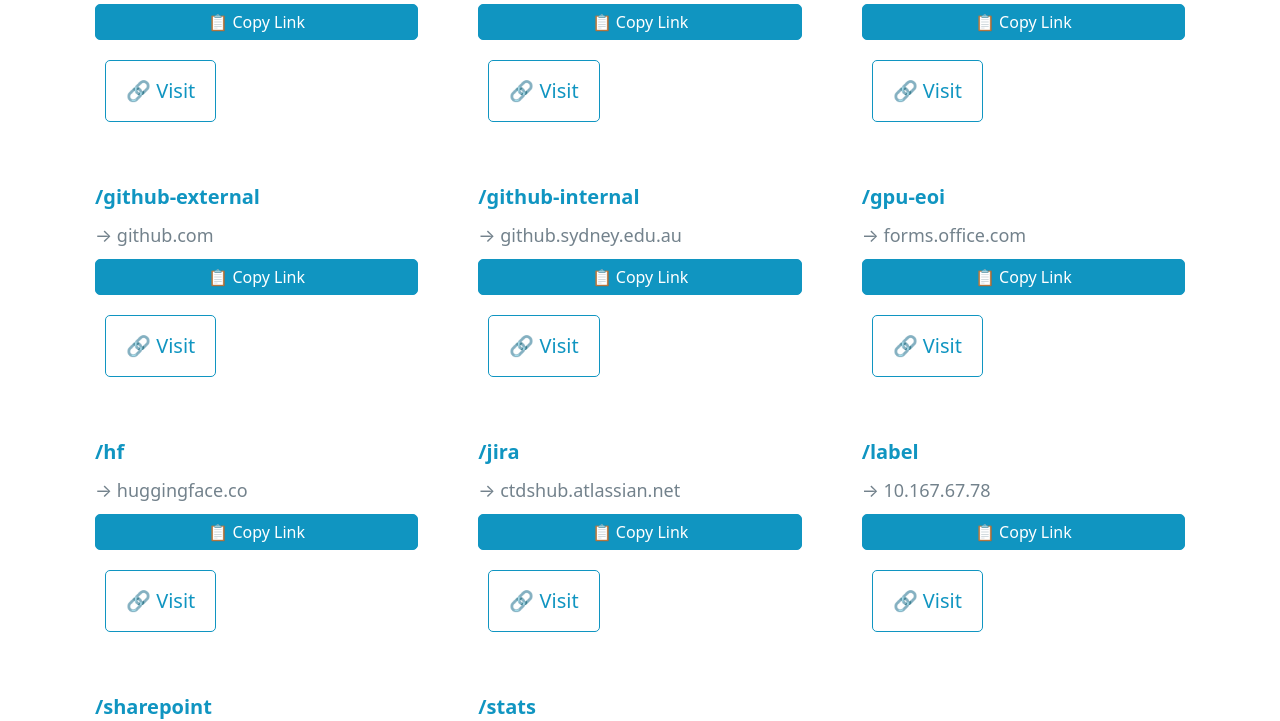
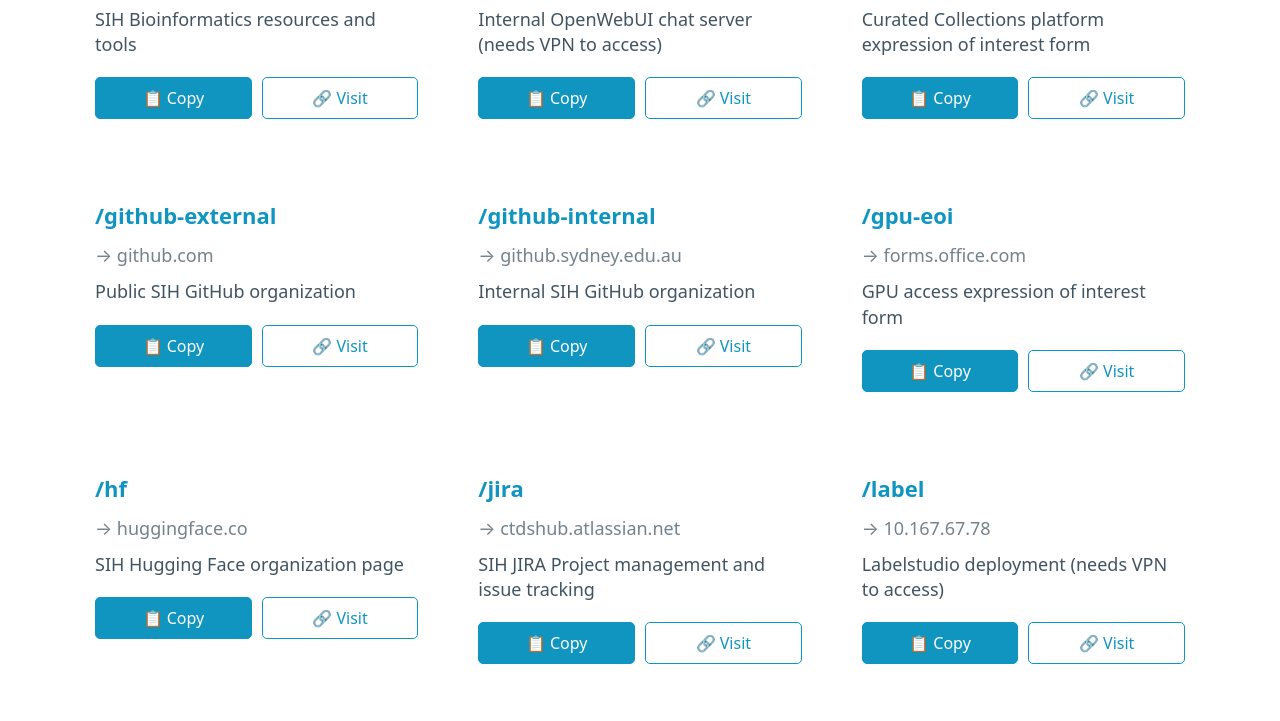
Before and after one commit to Sydney-Informatics-Hub/links, a plain HTML site: page index.html in a window 1280 px wide. Shown: the part 557-1278 px from the top of the page. Drawn offline with nearby package versions, Linux system fonts and the light colour scheme.

Commit message:
Update summary page with descriptions and allow either description or straight url

```diff
--- a/index.html
+++ b/index.html
@@ -4,8 +4,8 @@
     <meta charset="UTF-8">
     <meta name="viewport" content="width=device-width, initial-scale=1.0">
     <title>SIH Links</title>
+    <link rel="stylesheet" href="styles.css">
     <link rel="stylesheet" href="https://cdn.jsdelivr.net/npm/@picocss/pico@1/css/pico.min.css">
-    <link rel="stylesheet" href="styles.css">
     <script src="links.js"></script>
 </head>
 <body>
--- a/links.js
+++ b/links.js
@@ -1,18 +1,60 @@
 // Redirect links
 const REDIRECTS = {
-  'jira': 'https://ctdshub.atlassian.net/jira/software/c/projects/PIPE/boards/27',
-  'sharepoint': 'https://unisyd.sharepoint.com/:f:/r/teams/SydneyInformaticsHub2/Shared%20Documents/1%20SIH%20Central%20Document%20Repository',
-  'chat': 'http://10.122.246.109:3000',
-  'label': 'http://10.167.67.78:8080',
-  'gpu-eoi': 'https://forms.office.com/r/kmn4P1WNjq',
-  'collections-eoi': 'https://forms.cloud.microsoft/r/hAs6drJ3xQ',
-  'github-internal': 'https://github.sydney.edu.au/informatics',
-  'github-external': 'https://github.com/Sydney-Informatics-Hub',
-  'stats': 'https://sydney-informatics-hub.github.io/stats-resources/',
-  'hf': 'https://huggingface.co/SIH',
-  'bio': 'https://github.com/Sydney-Informatics-Hub/Bioinformatics'
-  // Add more redirects here
+  'jira': {
+    url: 'https://ctdshub.atlassian.net/jira/software/c/projects/PIPE/boards/27',
+    description: 'SIH JIRA Project management and issue tracking'
+  },
+  'sharepoint': {
+    url: 'https://unisyd.sharepoint.com/:f:/r/teams/SydneyInformaticsHub2/Shared%20Documents/1%20SIH%20Central%20Document%20Repository',
+    description: 'SIH Central document repository'
+  },
+  'chat': {
+    url: 'http://10.122.246.109:3000',
+    description: 'Internal OpenWebUI chat server  (needs VPN to access)'
+  },
+  'label': {
+    url: 'http://10.167.67.78:8080',
+    description: 'Labelstudio deployment (needs VPN to access)'
+  },
+  'gpu-eoi': {
+    url: 'https://forms.office.com/r/kmn4P1WNjq',
+    description: 'GPU access expression of interest form'
+  },
+  'collections-eoi': {
+    url: 'https://forms.cloud.microsoft/r/hAs6drJ3xQ',
+    description: 'Curated Collections platform expression of interest form'
+  },
+  'github-internal': {
+    url: 'https://github.sydney.edu.au/informatics',
+    description: 'Internal SIH GitHub organization'
+  },
+  'github-external': {
+    url: 'https://github.com/Sydney-Informatics-Hub',
+    description: 'Public SIH GitHub organization'
+  },
+  'stats': {
+    url: 'https://sydney-informatics-hub.github.io/stats-resources/',
+    description: 'SIH Statistics and data analysis resources'
+  },
+  'hf': {
+    url: 'https://huggingface.co/SIH',
+    description: 'SIH Hugging Face organization page'
+  },
+  'bio': {
+    url: 'https://github.com/Sydney-Informatics-Hub/Bioinformatics',
+    description: 'SIH Bioinformatics resources and tools'
+  }
 };
+
+// Helper function to get URL from redirect entry
+function getRedirectUrl(entry) {
+  return typeof entry === 'string' ? entry : entry.url;
+}
+
+// Helper function to get description from redirect entry
+function getRedirectDescription(entry) {
+  return typeof entry === 'string' ? '' : (entry.description || '');
+}
 
 // Catch-all URL for unmatched paths
 const CATCH_ALL_URL = 'https://informatics.sydney.edu.au';
--- a/script.js
+++ b/script.js
@@ -63,6 +63,15 @@ function getDomainFromUrl(url) {
     }
 }
 
+function getFaviconUrl(url) {
+    try {
+        const domain = new URL(url).origin;
+        return `https://www.google.com/s2/favicons?domain=${domain}&sz=32`;
+    } catch {
+        return null;
+    }
+}
+
 function renderLinks() {
     const container = document.getElementById('links-container');
     const linkCount = document.getElementById('link-count');
@@ -78,20 +87,30 @@ function renderLinks() {
     // Generate link cards
     const linkCards = Object.entries(REDIRECTS)
         .sort(([a], [b]) => a.localeCompare(b))
-        .map(([shortcut, destination]) => {
+        .map(([shortcut, redirectEntry]) => {
+            const destinationUrl = getRedirectUrl(redirectEntry);
+            const description = getRedirectDescription(redirectEntry);
             const shortlinkUrl = getShortlinkUrl(shortcut);
-            const destinationDomain = getDomainFromUrl(destination);
+            const destinationDomain = getDomainFromUrl(destinationUrl);
+            const faviconUrl = getFaviconUrl(destinationUrl);
 
+            // In the renderLinks function, replace the link-actions div with:
             return `
-                <div class="link-card">
-                    <div class="link-shortcut">/${shortcut}</div>
+                <div class="link-card" title="${destinationUrl}">
+                    <div class="link-header">
+                        ${faviconUrl ? `<img src="${faviconUrl}" alt="" class="favicon" onerror="this.style.display='none'">` : ''}
+                        <div class="link-shortcut">/${shortcut}</div>
+                    </div>
                     <div class="link-destination">→ ${destinationDomain}</div>
-                    <button class="copy-btn" onclick="copyToClipboard('${shortlinkUrl}')" data-tooltip="Copy short link">
-                        📋 Copy Link
-                    </button>
-                    <a href="${shortlinkUrl}" target="_blank" role="button" class="outline" style="margin-left: 0.5rem;">
-                        🔗 Visit
-                    </a>
+                    ${description ? `<div class="link-description">${description}</div>` : ''}
+                    <div class="link-actions">
+                        <button class="copy-btn" onclick="copyToClipboard('${shortlinkUrl}')" title="Copy link ${shortlinkUrl}">
+                            📋 Copy
+                        </button>
+                        <button class="visit-btn" onclick="window.open('${shortlinkUrl}', '_blank')" title="Visit ${destinationUrl}">
+                            🔗 Visit
+                        </button>
+                    </div>
                 </div>
             `;
         }).join('');
--- a/styles.css
+++ b/styles.css
@@ -1,6 +1,6 @@
 .link-grid {
     display: grid;
-    grid-template-columns: repeat(auto-fit, minmax(300px, 1fr));
+    grid-template-columns: repeat(auto-fit, minmax(320px, 1fr));
     gap: 1rem;
     margin-top: 2rem;
 }
@@ -9,7 +9,8 @@
     border: 1px solid var(--border-color);
     border-radius: var(--border-radius);
     padding: 1rem;
-    transition: transform 0.2s ease;
+    transition: transform 0.2s ease, box-shadow 0.2s ease;
+    cursor: pointer;
 }
 
 .link-card:hover {
@@ -17,23 +18,82 @@
     box-shadow: 0 4px 8px rgba(0, 0, 0, 0.1);
 }
 
+.link-header {
+    display: flex;
+    align-items: center;
+    gap: 0.5rem;
+    margin-bottom: 0.5rem;
+}
+
+.favicon {
+    width: 20px;
+    height: 20px;
+    border-radius: 4px;
+    flex-shrink: 0;
+}
+
 .link-shortcut {
     font-family: var(--font-family-mono);
     font-weight: bold;
     color: var(--primary);
-    margin-bottom: 0.5rem;
+    font-size: 1.1em;
 }
 
 .link-destination {
     font-size: 0.9em;
     color: var(--muted-color);
     word-break: break-all;
+    margin-bottom: 0.5rem;
+}
+
+.link-description {
+    font-size: 0.9em;
+    color: var(--color);
+    margin-bottom: 1rem;
+    line-height: 1.4;
+}
+
+.link-actions {
+    display: flex;
+    gap: 0.5rem;
+    align-items: stretch;
+    margin-top: auto;
+}
+
+.copy-btn, .visit-btn {
+    padding: 0.4rem 0.8rem;
+    font-size: 0.8em;
+    flex: 1;
+    min-width: 0;
+    border: 1px solid var(--border-color);
+    border-radius: var(--border-radius);
+    cursor: pointer;
+    transition: all 0.2s ease;
+    text-align: center;
+    display: flex;
+    align-items: center;
+    justify-content: center;
+    box-sizing: border-box;
 }
 
 .copy-btn {
-    margin-top: 0.5rem;
-    padding: 0.25rem 0.5rem;
-    font-size: 0.8em;
+    background: var(--primary);
+    color: white;
+    border-color: var(--primary);
+}
+
+.copy-btn:hover {
+    background: var(--primary-hover);
+}
+
+.visit-btn {
+    background: transparent;
+    color: var(--primary);
+}
+
+.visit-btn:hover {
+    background: var(--primary);
+    color: white;
 }
 
 .stats {
@@ -61,13 +121,6 @@
     font-family: var(--font-family-mono);
 }
 
-/* Footer styles */
-.footer {
-    margin-top: 3rem;
-    text-align: center;
-    color: var(--muted-color);
-}
-
 /* Toast notification for copy feedback */
 .toast {
     position: fixed;
@@ -77,7 +130,7 @@
     color: white;
     padding: 0.75rem 1rem;
     border-radius: var(--border-radius);
-    transform: translateX(300px);
+    transform: translateX(280px);
     transition: transform 0.3s ease;
     z-index: 1000;
 }
@@ -85,3 +138,17 @@
 .toast.show {
     transform: translateX(0);
 }
+
+
+/* Responsive adjustments */
+@media (max-width: 768px) {
+    .link-actions {
+        flex-direction: column;
+        gap: 0.25rem;
+    }
+
+    .copy-btn, .visit-btn {
+        width: 50%;
+        text-align: center;
+    }
+}
```
Also changed, not shown: 404.html (+4 -3 lines).
